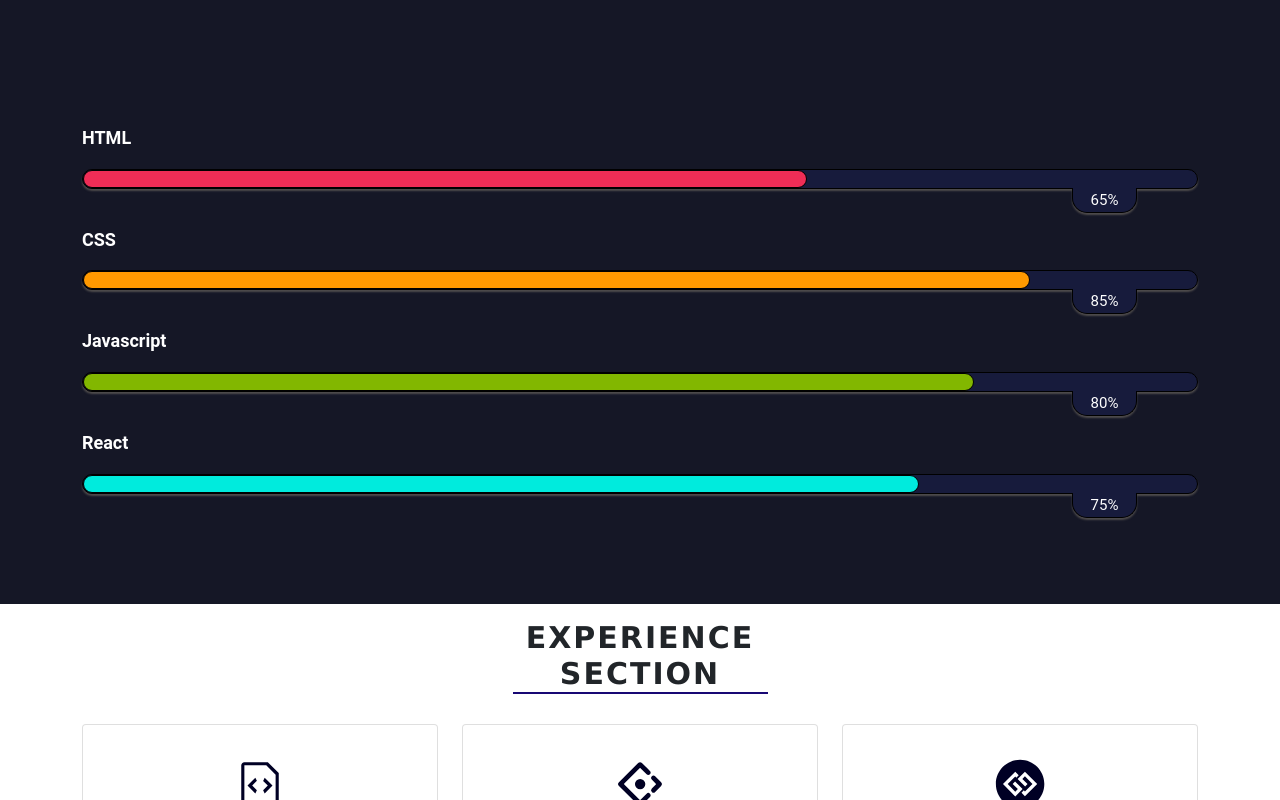
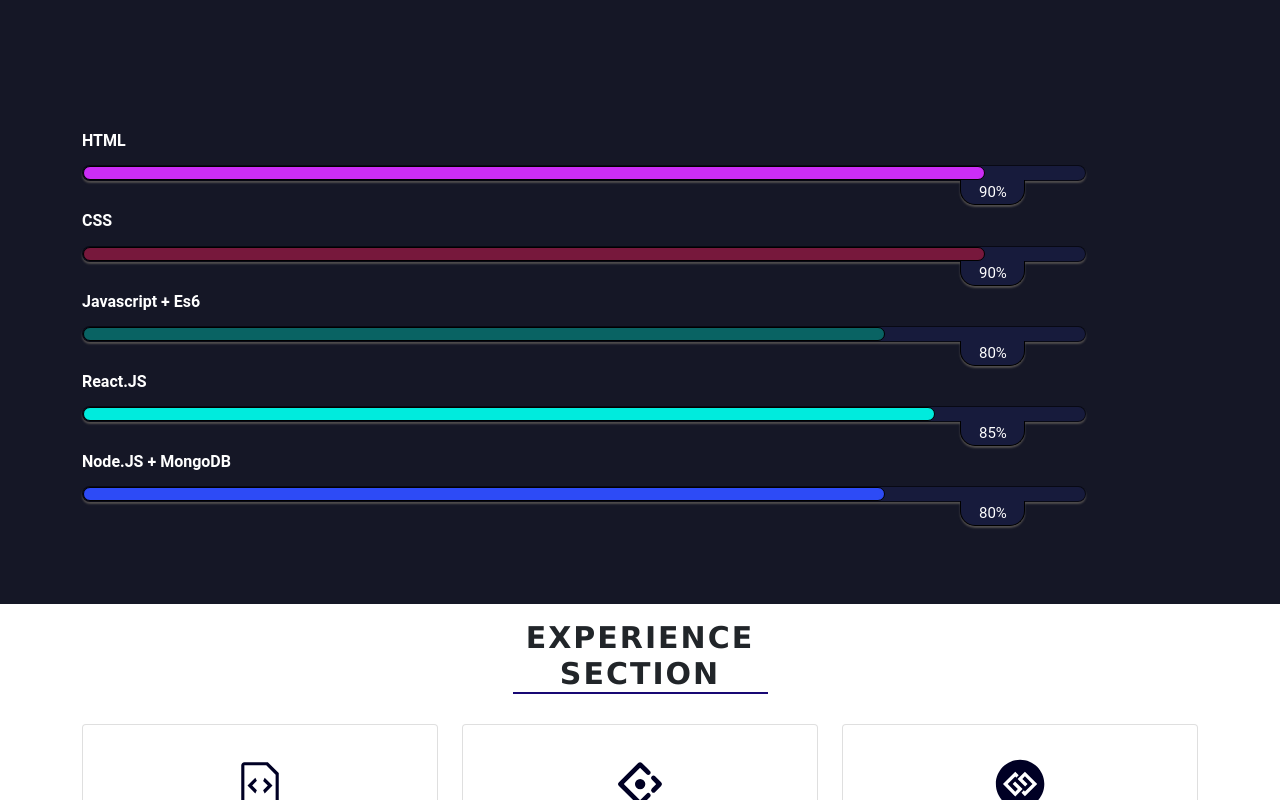
Before and after one commit to Shimulmajumdarshuvo/personal-portfilio, a React (Create React App) app: page / in a window 1280 px wide. Shown: the part 1260-2060 px from the top of the page. Built offline with nearby package versions, Linux system fonts and the light colour scheme.

Commit message:
client review section added

```diff
--- a/src/Pages/Review/Review.css
+++ b/src/Pages/Review/Review.css
@@ -0,0 +1,89 @@
+.Review-Main {
+    background-color: #dfe9ec9d;
+
+}
+
+.review {
+    display: grid;
+    grid-template-columns: repeat(3, 1fr);
+    grid-gap: 25px;
+    width: 85%;
+    margin: 0 auto;
+    padding: 50px 0;
+    text-align: center;
+    border-radius: 13px;
+
+
+
+}
+
+.subReview {
+    box-shadow: 5px 10px 18px #888888;
+}
+
+
+
+
+
+.singleReview-part1 {
+    background-color: white;
+    height: 160px;
+}
+
+.singleReview-part2 {
+    background-color: rgba(10, 117, 136, 0.87);
+    height: 180px;
+}
+
+.singleReview-part2-2 {
+    background-color: rgba(221, 191, 19, 0.938);
+    height: 180px;
+}
+
+.singleReview-part2-3 {
+    background-color: rgba(190, 45, 52, 0.979);
+    height: 180px;
+}
+
+
+.client {
+    display: flex;
+
+}
+
+.client h2 {
+    margin-top: 5px;
+    margin-left: 5px;
+    font-size: 25px;
+    color: rgba(250, 235, 215, 0.575);
+}
+
+.client img {
+    width: 70px;
+    height: 70px;
+    margin-left: 60px;
+    border-radius: 50%;
+    transform: translateY(-35px);
+    border: 2px solid #151726;
+}
+
+.singleReview p {
+    margin: 0;
+    padding: 0;
+    font-size: 15px;
+    transform: translateY(-10px);
+    color: rgba(250, 235, 215, 0.575);
+}
+
+.singleReview {
+    padding: 10px;
+    background: #151726;
+    margin: 0 20px;
+    transform: translateY(-90px);
+    border-radius: 10px;
+}
+
+.singleReview span {
+    color: rgba(255, 230, 0, 0.562);
+
+}
--- a/src/Pages/Review/Review.js
+++ b/src/Pages/Review/Review.js
@@ -1,11 +1,68 @@
 import React from 'react';
 import './Review.css';
+import { BsFillStarFill } from "react-icons/bs";
+
 
 const Review = () => {
     return (
         <div>
-            <h1>Client Review section</h1>
-            <div >
+
+            <div className="Review-Main">
+                <div className="review">
+
+                    <div className="subReview">
+                        <div className="singleReview-part1">
+
+                        </div>
+                        <div className="singleReview-part2">
+                            <div className="singleReview">
+                                <div className="client flex">
+                                    <h2>Sen Watson</h2>
+                                    <img src=" http://ripehp.files.wordpress.com/2013/07/john-b-watson.jpg" alt="" />
+                                </div>
+                                <p>Thanks for sharing your rating with us and the community.“Thanks so much for taking the time to leave us a 5-star rating – it's much appreciated!”</p>
+                                <span><BsFillStarFill></BsFillStarFill></span>  <span><BsFillStarFill></BsFillStarFill></span> <span><BsFillStarFill></BsFillStarFill></span> <span><BsFillStarFill></BsFillStarFill></span> <span><BsFillStarFill></BsFillStarFill></span>
+                            </div>
+
+                        </div>
+
+                    </div>
+                    <div className="subReview">
+                        <div className="singleReview-part1">
+
+                        </div>
+                        <div className="singleReview-part2-2">
+                            <div className="singleReview">
+                                <div className="client flex">
+                                    <h2>Arthur Miller</h2>
+                                    <img src=" https://encrypted-tbn0.gstatic.com/images?q=tbn:ANd9GcR-UGE1fqILiBcMleAsDU0uLOR3x0_PHorf1g&usqp=CAU" alt="" />
+                                </div>
+                                <p>Thanks for sharing your rating with us and the community. “Thanks so much for taking the time to leave us a 5-star rating – it's much appreciated!”</p>
+                                <span><BsFillStarFill></BsFillStarFill></span>  <span><BsFillStarFill></BsFillStarFill></span> <span><BsFillStarFill></BsFillStarFill></span> <span><BsFillStarFill></BsFillStarFill></span> <span><BsFillStarFill></BsFillStarFill></span>
+                            </div>
+
+                        </div>
+
+                    </div>
+                    <div className="subReview">
+                        <div className="singleReview-part1">
+
+                        </div>
+                        <div className="singleReview-part2-3">
+                            <div className="singleReview">
+                                <div className="client flex">
+                                    <h2>Naymer Junior</h2>
+                                    <img src="https://encrypted-tbn0.gstatic.com/images?q=tbn:ANd9GcSFvymza3hW-m0HzjGUU_Jiex_toJpkrUsDCA&usqp=CAU" alt="" />
+                                </div>
+                                <p>Thanks for sharing your rating with us and the community.“Thanks so much for taking the time to leave us a 5-star rating – it's much appreciated!”</p>
+                                <span><BsFillStarFill></BsFillStarFill></span>  <span><BsFillStarFill></BsFillStarFill></span> <span><BsFillStarFill></BsFillStarFill></span> <span><BsFillStarFill></BsFillStarFill></span> <span><BsFillStarFill></BsFillStarFill></span>
+                            </div>
+
+                        </div>
+
+                    </div>
+
+                </div>
 
             </div>
         </div>
--- a/src/Pages/SkillSection/SkillSection.css
+++ b/src/Pages/SkillSection/SkillSection.css
@@ -62,24 +62,24 @@
 }
 
 .progress-title {
-    width: 100%;
+    width: 90%;
     height: auto;
 }
 
 .progress-title h3 {
-    font-size: 18px;
+    font-size: 16px;
     font-weight: 700;
     color: #fff;
-    margin: 0 0 20px;
+    margin: 0 0 15px;
 }
 
 .progress {
-    height: 20px;
+    height: 16px;
     background: #171b3c;
     border-radius: 20px;
-    border: 1px solid #000;
+    border: 1px solid rgba(0, 0, 0, 0.658);
     box-shadow: 0 2px 2px #4f4c4c;
-    margin-bottom: 40px;
+    margin-bottom: 30px;
     overflow: visible;
     position: relative;
 }
--- a/src/Pages/SkillSection/SkillSection.js
+++ b/src/Pages/SkillSection/SkillSection.js
@@ -168,36 +168,44 @@
 
             <div className="container">
                 <div className="row">
-                    <div className="col-md-12">
+                    <div className="col-md-12 container">
                         <div className="progress-title">
                             <h3>HTML</h3>
                             <div className="progress">
-                                <div className="progress-bar" style={{width:"65%", backgroundColor:"#ef2d56"}}>
-                                    <div className="progress-value">65%</div>
+                                <div className="progress-bar" style={{ width: "90%", backgroundColor: "#CB2DF6" }}>
+                                    <div className="progress-value">90%</div>
                                 </div>
                             </div>
                         </div>
                         <div className="progress-title">
                             <h3>CSS</h3>
                             <div className="progress">
-                                <div className="progress-bar"style= {{width:"85%",backgroundColor:'#FF9900'}}>
+                                <div className="progress-bar" style={{ width: "90%", backgroundColor: '#77183C' }}>
+                                    <div className="progress-value">90%</div>
+                                </div>
+                            </div>
+                        </div>
+                        <div className="progress-title">
+                            <h3>Javascript + Es6</h3>
+                            <div className="progress">
+                                <div className="progress-bar" style={{ width: "80%", backgroundColor: "#096363" }}>
+                                    <div className="progress-value">80%</div>
+                                </div>
+                            </div>
+                        </div>
+                        <div className="progress-title">
+                            <h3>React.JS</h3>
+                            <div className="progress">
+                                <div className="progress-bar" style={{ width: "85%", backgroundColor: "#00EBDD" }}>
                                     <div className="progress-value">85%</div>
                                 </div>
                             </div>
                         </div>
                         <div className="progress-title">
-                            <h3>Javascript</h3>
+                            <h3>Node.JS + MongoDB</h3>
                             <div className="progress">
-                                <div className="progress-bar"  style={{ width: "80%",backgroundColor:"#82B700"  }}>
+                                <div className="progress-bar" style={{ width: "80%", backgroundColor: "#2D4BF6 " }}>
                                     <div className="progress-value">80%</div>
-                                </div>
-                            </div>
-                        </div>
-                        <div className="progress-title">
-                            <h3>React</h3>
-                            <div className="progress">
-                                <div className="progress-bar"    style={{ width: "75%",backgroundColor:"#00EBDD"  }}>
-                                    <div className="progress-value">75%</div>
                                 </div>
                             </div>
                         </div>
```
